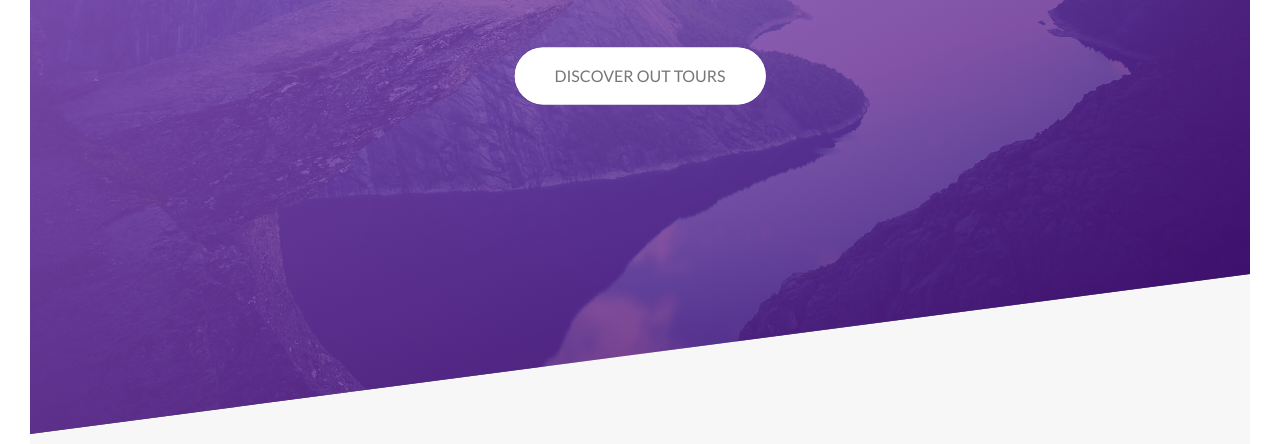
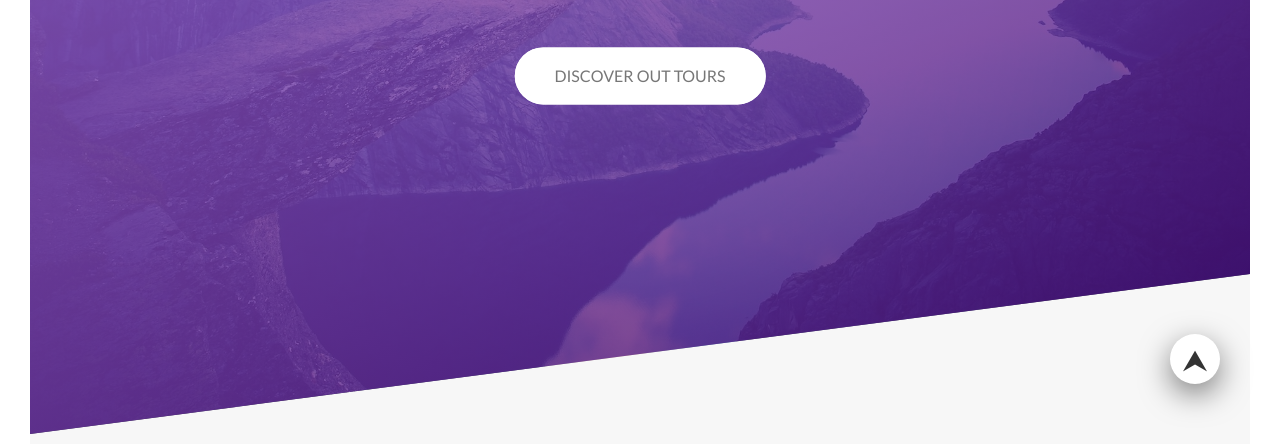
Before and after one commit to Masean/natours-pj, a website: page index.html in a window 1280 px wide. Shown: the part 356-800 px from the top of the page. Drawn offline with Linux system fonts and the light colour scheme.

Commit message:
bulding the up button

```diff
--- a/index.html
+++ b/index.html
@@ -37,6 +37,10 @@
                 <li class="navigation__item"><a href="#section-book" class="navigation__link" onclick="navClose()">Book now</a></li>
             </ul>
         </div>
+    </div>
+
+    <div class="button-top btn-top">
+        <a href="#header" class=" btn-top__link">&#11165;</a>
     </div>
 
     <header class="header" id="header">
--- a/sass/components/_button.scss
+++ b/sass/components/_button.scss
@@ -102,3 +102,35 @@
 
   }
 }
+
+.btn-top {
+  background-color:$color-tertiary;
+  height: 5rem;
+  width: 5rem;
+  border-radius: 50%;
+  position: fixed;
+  bottom:6rem;
+  right: 6rem;
+  z-index: 2000;
+  box-shadow: 0 1rem 3rem rgba($color-black, .5);
+  text-align: center;
+  cursor: pointer;
+  transition: all .3s;
+
+  &__link {
+    display: block;
+    text-decoration: none;
+    font-size: 3rem;
+    color: $color-secondary-3;
+  }
+
+  &:hover {
+    transform: translateY(-2px) scale(1.1);
+  }
+
+  &:active,
+  &:focus {
+    transform: translateY(-0.1rem);
+  }
+
+}
```
Also changed, not shown: css/style.css.
